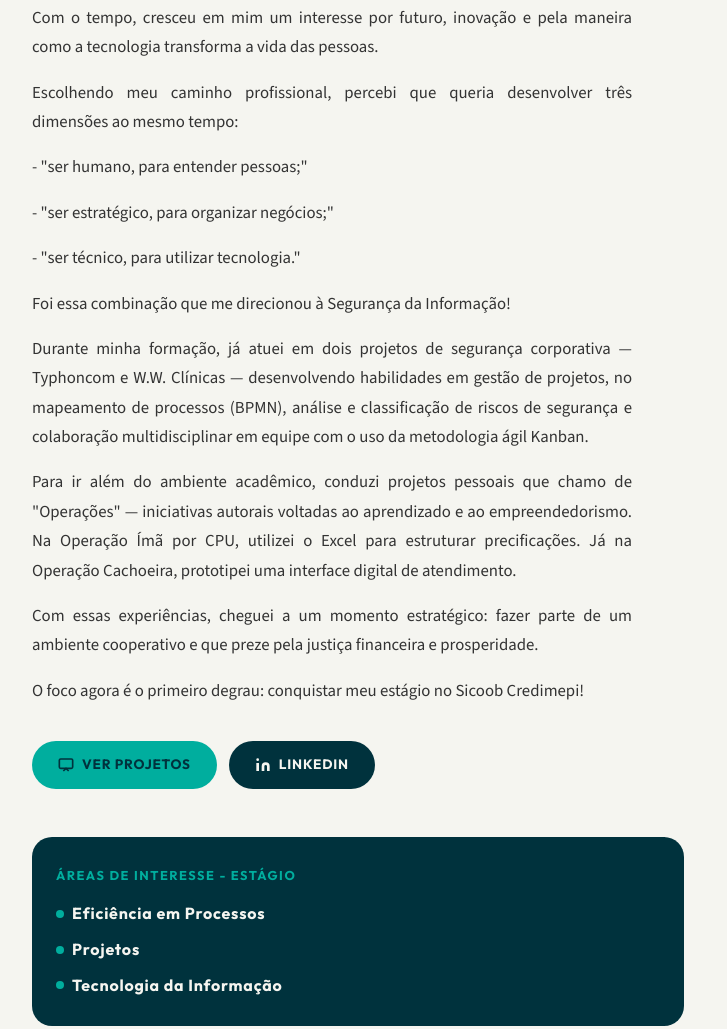
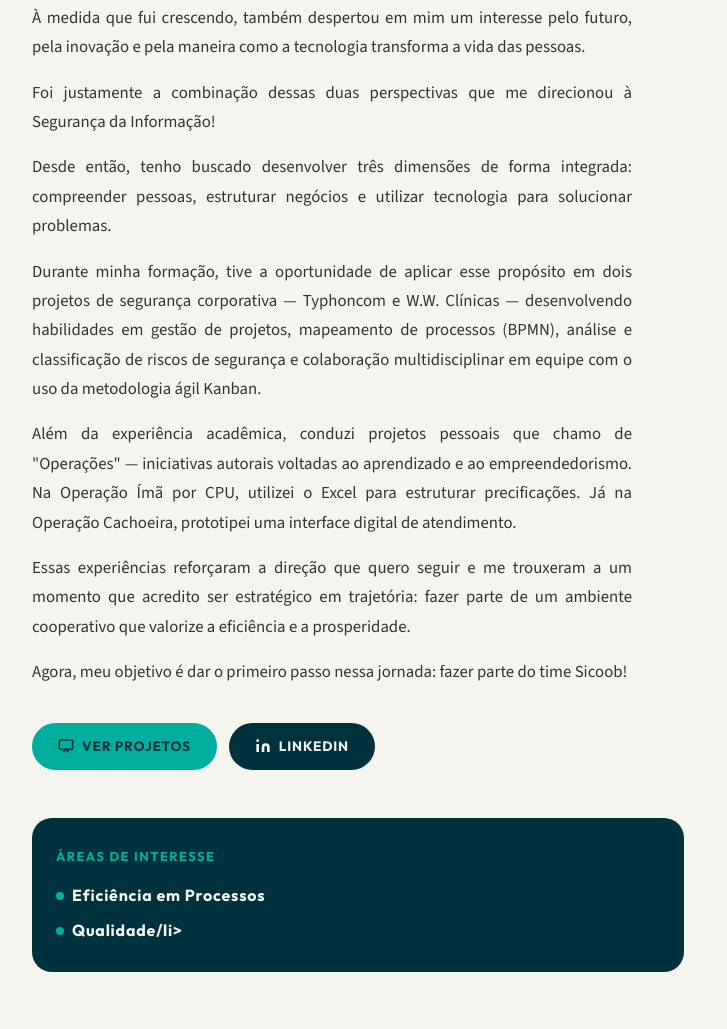
Before and after one commit to Sant-Carlos/portfolio-sicoob, a plain HTML site: page index.html in a window 1280 px wide. Shown: the part 1219-2248 px from the top of the page, 98-825 px from the left. Drawn offline with nearby package versions, Linux system fonts and the light colour scheme.

Commit message:
Update index.html

```diff
--- a/index.html
+++ b/index.html
@@ -1016,17 +1016,14 @@
       <p class="hero-title">Atendimento &amp; Projetos</p>
       <div class="hero-story">
         <!-- ════ EDITAR TEXTO AQUI ════ -->
-        <p>Cresci em contato direto com a natureza em um ponto de ecoturismo chamado Cachoeira de Cocais. Foi nesse ambiente que comecei a desenvolver um olhar atento para pessoas e pequenos negócios.</p>
-        <p>Com o tempo, cresceu em mim um interesse por futuro, inovação e pela maneira como a tecnologia transforma a vida das pessoas.</p>
-        <p>Escolhendo meu caminho profissional, percebi que queria desenvolver três dimensões ao mesmo tempo:</p>
-        <p>- "ser humano, para entender pessoas;"</p>
-        <p>- "ser estratégico, para organizar negócios;"</p>
-        <p>- "ser técnico, para utilizar tecnologia."</p>
-        <p>Foi essa combinação que me direcionou à Segurança da Informação!</p>
-        <p>Durante minha formação, já atuei em dois projetos de segurança corporativa — Typhoncom e W.W. Clínicas — desenvolvendo habilidades em gestão de projetos, no mapeamento de processos (BPMN), análise e classificação de riscos de segurança e colaboração multidisciplinar em equipe com o uso da metodologia ágil Kanban.</p>
-        <p>Para ir além do ambiente acadêmico, conduzi projetos pessoais que chamo de "Operações" — iniciativas autorais voltadas ao aprendizado e ao empreendedorismo. Na Operação Ímã por CPU, utilizei o Excel para estruturar precificações. Já na Operação Cachoeira, prototipei uma interface digital de atendimento.</p>
-        <p> Com essas experiências, cheguei a um momento estratégico: fazer parte de um ambiente cooperativo e que preze pela justiça financeira e prosperidade.</p>
-        <p>O foco agora é o primeiro degrau: conquistar meu estágio no Sicoob Credimepi!</p>
+            <p>Cresci em contato direto com a natureza em um ponto de ecoturismo chamado Cachoeira de Cocais. Foi nesse ambiente que comecei a desenvolver um olhar atento para pessoas e pequenos negócios.</p>
+            <p>À medida que fui crescendo, também despertou em mim um interesse pelo futuro, pela inovação e pela maneira como a tecnologia transforma a vida das pessoas.</p>
+            <p>Foi justamente a combinação dessas duas perspectivas que me direcionou à Segurança da Informação!</p>
+            <p>Desde então, tenho buscado desenvolver três dimensões de forma integrada: compreender pessoas, estruturar negócios e utilizar tecnologia para solucionar problemas.</p>
+            <p>Durante minha formação, tive a oportunidade de aplicar esse propósito em dois projetos de segurança corporativa — Typhoncom e W.W. Clínicas — desenvolvendo habilidades em gestão de projetos, mapeamento de processos (BPMN), análise e classificação de riscos de segurança e colaboração multidisciplinar em equipe com o uso da metodologia ágil Kanban.</p>
+            <p>Além da experiência acadêmica, conduzi projetos pessoais que chamo de "Operações" — iniciativas autorais voltadas ao aprendizado e ao empreendedorismo. Na Operação Ímã por CPU, utilizei o Excel para estruturar precificações. Já na Operação Cachoeira, prototipei uma interface digital de atendimento.</p>
+            <p>Essas experiências reforçaram a direção que quero seguir e me trouxeram a um momento que acredito ser estratégico em trajetória: fazer parte de um ambiente cooperativo que valorize a eficiência e a prosperidade.</p>
+            <p>Agora, meu objetivo é dar o primeiro passo nessa jornada: fazer parte do time Sicoob!</p>
         <!-- ════════════════════════ -->
       </div>
       <div class="btn-row">
@@ -1052,11 +1049,10 @@
       <!-- ════════════════════════════════════════════════════════════ -->
 
       <div class="focus-card">
-        <div class="focus-card-title">Áreas de interesse - Estágio</div>
+        <div class="focus-card-title">Áreas de interesse</div>
         <ul class="focus-list">
           <li><span class="focus-dot"></span>Eficiência em Processos</li>
-          <li><span class="focus-dot"></span>Projetos</li>
-          <li><span class="focus-dot"></span>Tecnologia da Informação</li>
+          <li><span class="focus-dot"></span>Qualidade/li>
         </ul>
       </div>
     </div>
```
